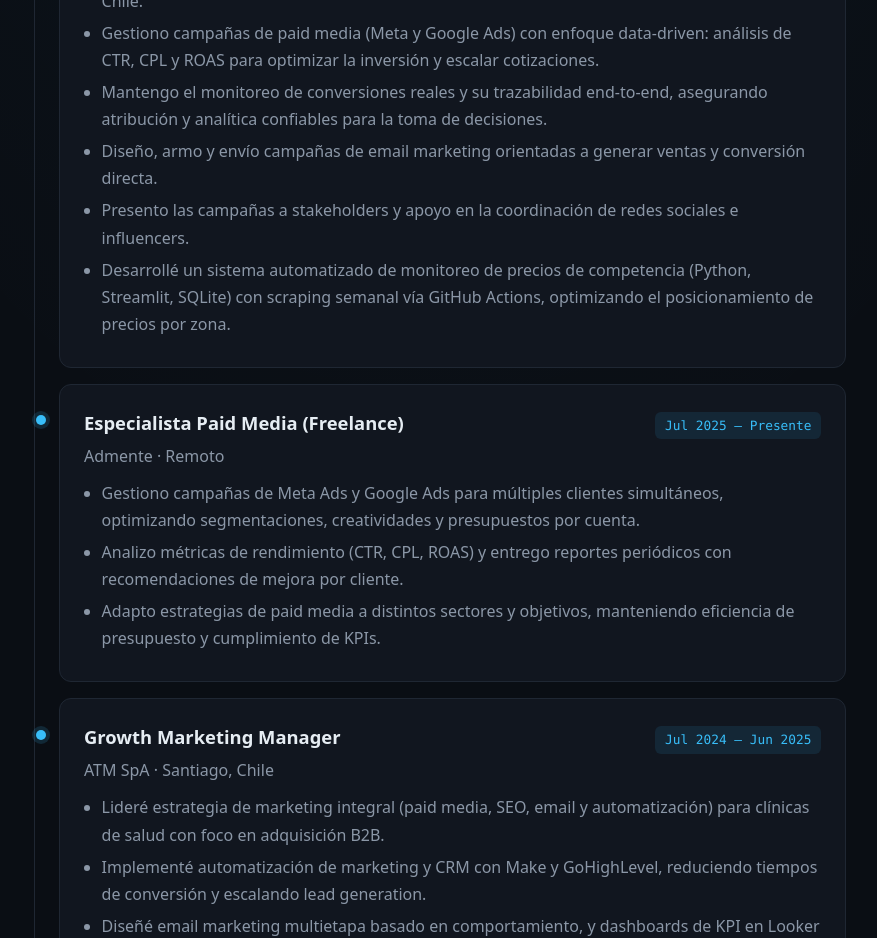
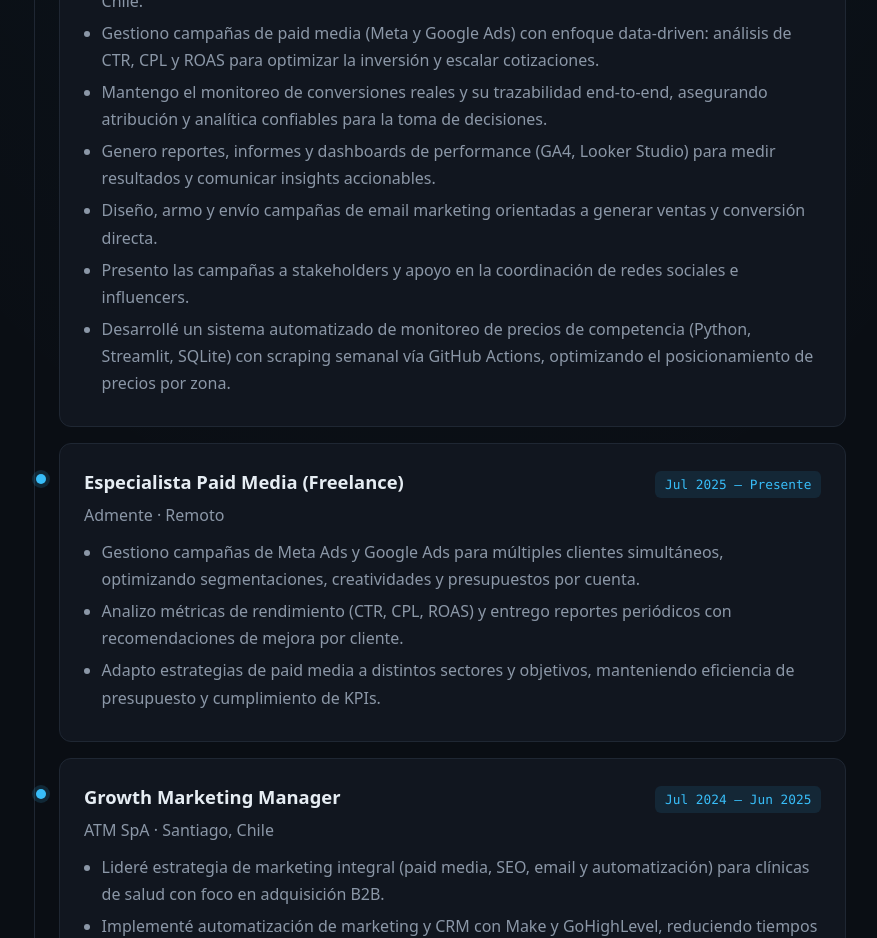
Before and after one commit to argeniszamora/argeniszamora.github.io, a React (Vite) app: page / in a window 1280 px wide. Shown: the part 1240-2178 px from the top of the page, without its empty margins (200-1077 px from the left). Built offline with nearby package versions, Linux system fonts and the light colour scheme.

Commit message:
Agrego reportes, informes y dashboards

```diff
--- a/src/cvData.js
+++ b/src/cvData.js
@@ -43,6 +43,7 @@ export const cvData = {
         "Lidero la estrategia de growth y performance para Lasertam, marca de depilación láser en Chile.",
         "Gestiono campañas de paid media (Meta y Google Ads) con enfoque data-driven: análisis de CTR, CPL y ROAS para optimizar la inversión y escalar cotizaciones.",
         "Mantengo el monitoreo de conversiones reales y su trazabilidad end-to-end, asegurando atribución y analítica confiables para la toma de decisiones.",
+        "Genero reportes, informes y dashboards de performance (GA4, Looker Studio) para medir resultados y comunicar insights accionables.",
         "Diseño, armo y envío campañas de email marketing orientadas a generar ventas y conversión directa.",
         "Presento las campañas a stakeholders y apoyo en la coordinación de redes sociales e influencers.",
         "Desarrollé un sistema automatizado de monitoreo de precios de competencia (Python, Streamlit, SQLite) con scraping semanal vía GitHub Actions, optimizando el posicionamiento de precios por zona.",
```
